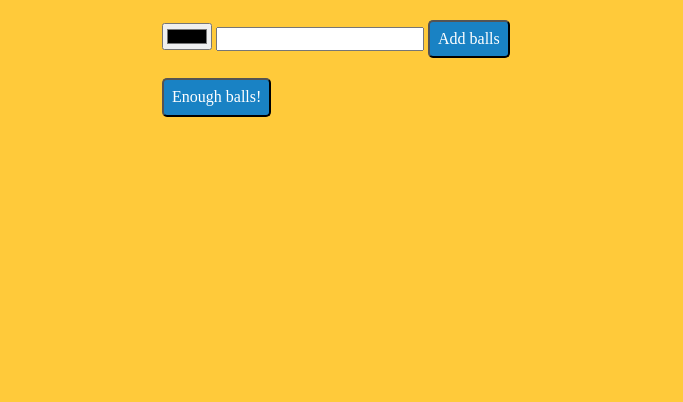
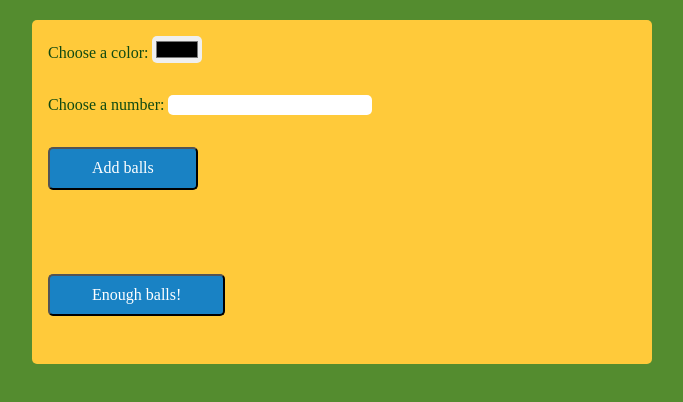
Before and after one commit to ReniYo/BallsBox, a website built with Vite: page index.html in a window 1280 px wide. Shown: the whole page, without its empty margins (298-981 px from the left). Built offline with nearby package versions, Linux system fonts and the light colour scheme.

Commit message:
final changes

```diff
--- a/index.css
+++ b/index.css
@@ -8,17 +8,38 @@ html, body {
 }
 
 body {
-    width: 400px;
+    width: 100vw;
     margin: 0 auto;
     padding: 20px;
+    background-color:#548c2f;
+}
+
+.container {
+    width: 50%;
+    margin: 0 auto;
     background-color: #ffca3a;
+    border-radius: 5px;
+    display: flex;
+    flex-direction: column;
+    gap: 2em;
+    padding: 1em;
+}
+
+label {
+    color: #104911;
+}
+
+input {
+    border-radius: 5px;
+    border: none;
 }
 
 button {
     background-color: #1982c4;
     color: white;
-    padding: 8px;
+    padding: 10px 42px;
     border-radius: 5px;
+    align-self: flex-start;
 }
 
 .balls-in-box {
@@ -37,3 +58,8 @@ button {
 .ball-count-style {
     color: white;
 }
+
+.final-msg {
+    margin: 0;
+    color: #104911;
+}
--- a/index.html
+++ b/index.html
@@ -5,8 +5,15 @@
         <link rel="stylesheet" href="index.css">
     </head>
     <body>
+        <div class="container">
+            <div>
+                <label for="color">Choose a color:</label>
                 <input id="color" type="color">
-        <input id="count" type="number">
+            </div>
+            <div>
+                <label for="count">Choose a number:</label>
+                <input class="count" id="count" type="number">
+            </div>
             <button id="balls-btn">Add balls</button>
             <div id="balls-in-box" class="balls-in-box">
                 <!-- here display the colors and counts -->
@@ -15,6 +22,7 @@
             <div id="result">
                 <!-- here display the result -->
             </div>
+        </div>
         <script src="index.js"></script>
     </body>
 </html>
--- a/index.js
+++ b/index.js
@@ -19,7 +19,7 @@ ballsBtn.addEventListener("click", function(){
     )
 
     for(let ball of ballsInBox){
-        ballsInBoxEl.innerHTML += `
+            ballsInBoxEl.innerHTML += `
                 <div class="ball-style" style="background-color:${ball.color};">
                 <h3 class="ball-count-style">${ball.count}</h3>
                 </div>
@@ -34,10 +34,9 @@ ballsBtn.addEventListener("click", function(){
 enoughBallsBtn.addEventListener("click", function(){
     ballsBtn.disabled = true
     for(let balls of ballsInBox){
-        if(Number(balls.count) > biggestCount) {
-            biggestCount = balls.count
-        }
-
+            if(Number(balls.count) > biggestCount) {
+                biggestCount = balls.count
+            }
         totalCount += Number(balls.count)
     }
     console.log(biggestCount)
@@ -47,6 +46,6 @@ enoughBallsBtn.addEventListener("click", function(){
 
 function renderResult() {
     resultEl.innerHTML = `
-        <p>If you are lucky you will have to take out ${totalCount-biggestCount} balls to have only one color in the box.</p>
+        <p class="final-msg">If you are lucky you will have to take out ${totalCount-biggestCount} balls to have only one color in the box.</p>
     `
 }
```
Lines whose indentation alone changed are shown as unchanged.
